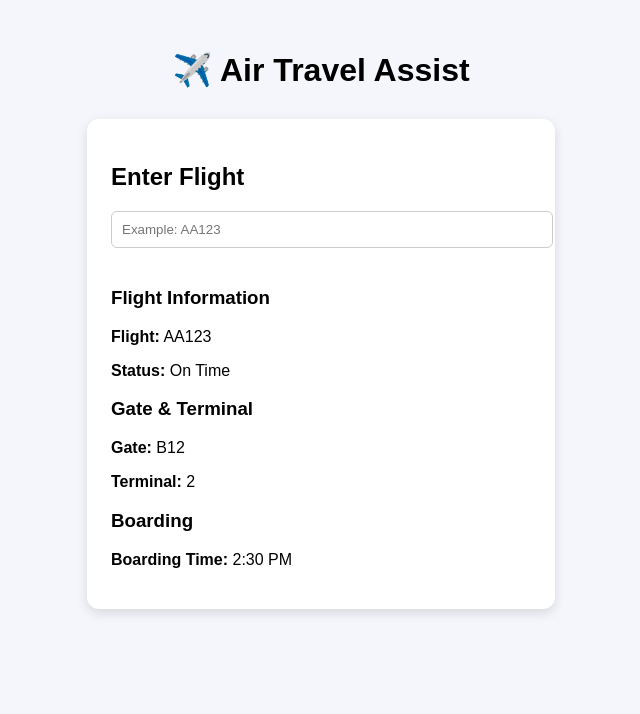
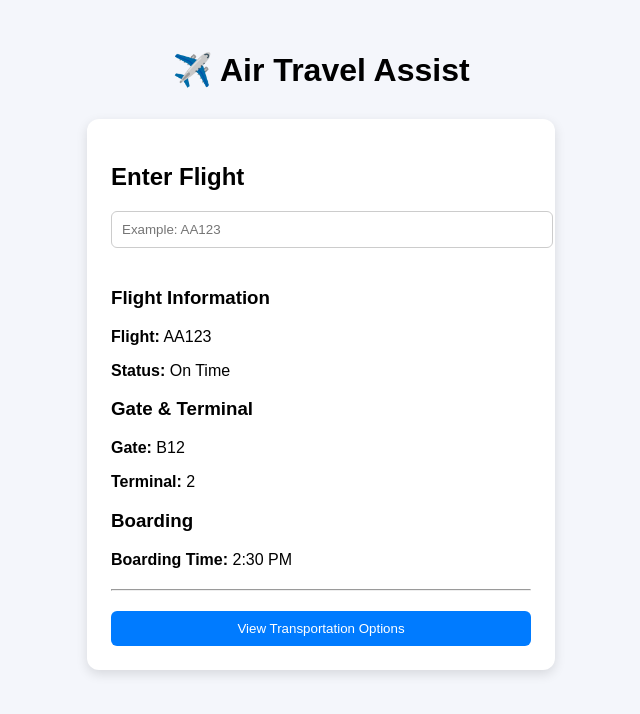
Before and after one commit to abrilquiros/airport-appIS470, a React (Create React App) app in the folder app/: page / in a window 1280 px wide. Shown: the top 714 px of the page, without its empty margins (319-959 px from the left). Built offline with nearby package versions, Linux system fonts and the light colour scheme.

Commit message:
add transportation options

```diff
--- a/app/src/App.js
+++ b/app/src/App.js
@@ -2,6 +2,7 @@ import { useState } from "react";
 
 function App() {
   const [flight, setFlight] = useState("");
+  const [showTransport, setShowTransport] = useState(false);
 
   return (
     <div style={{
@@ -46,8 +47,39 @@ function App() {
 
         <h3>Boarding</h3>
         <p><strong>Boarding Time:</strong> 2:30 PM</p>
+
+        <hr style={{ margin: "20px 0" }} />
+
+        <button
+          onClick={() => setShowTransport(!showTransport)}
+          style={{
+            width: "100%",
+            padding: "10px",
+            borderRadius: "6px",
+            border: "none",
+            backgroundColor: "#007bff",
+            color: "white",
+            cursor: "pointer"
+          }}
+        >
+          {showTransport ? "Hide Transportation Options" : "View Transportation Options"}
+        </button>
+
+        {showTransport && (
+          <div style={{ marginTop: "15px" }}>
+            <h3>Transportation Options</h3>
+            <ul>
+              <li>🚕 Taxi</li>
+              <li>🚗 Uber / Lyft</li>
+              <li>🚌 Airport Shuttle</li>
+              <li>🚆 Train / Metro</li>
+              <li>🚐 Rental Car Pickup</li>
+            </ul>
+          </div>
+        )}
       </div>
     </div>
+
   );
 }
 
```
Also changed, not shown: 1 other file (tests, documents, lock files or other folders).
